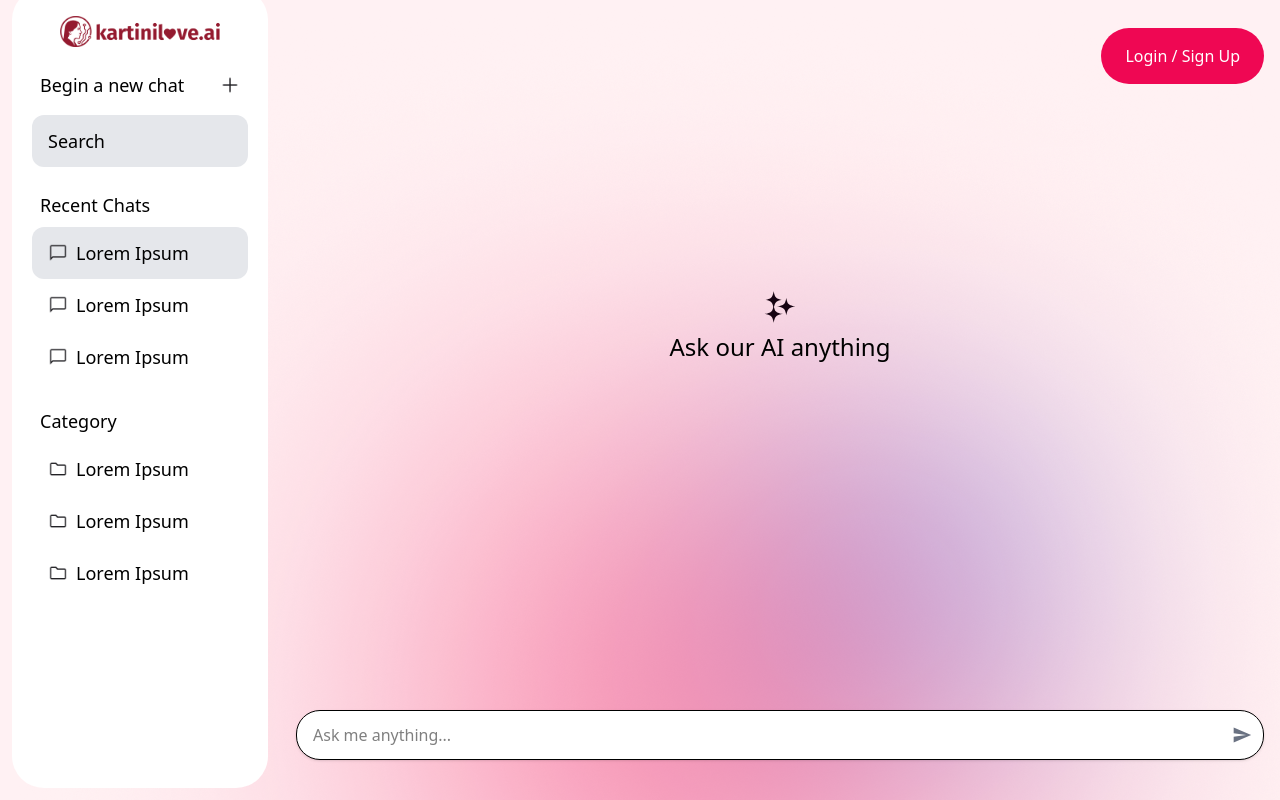
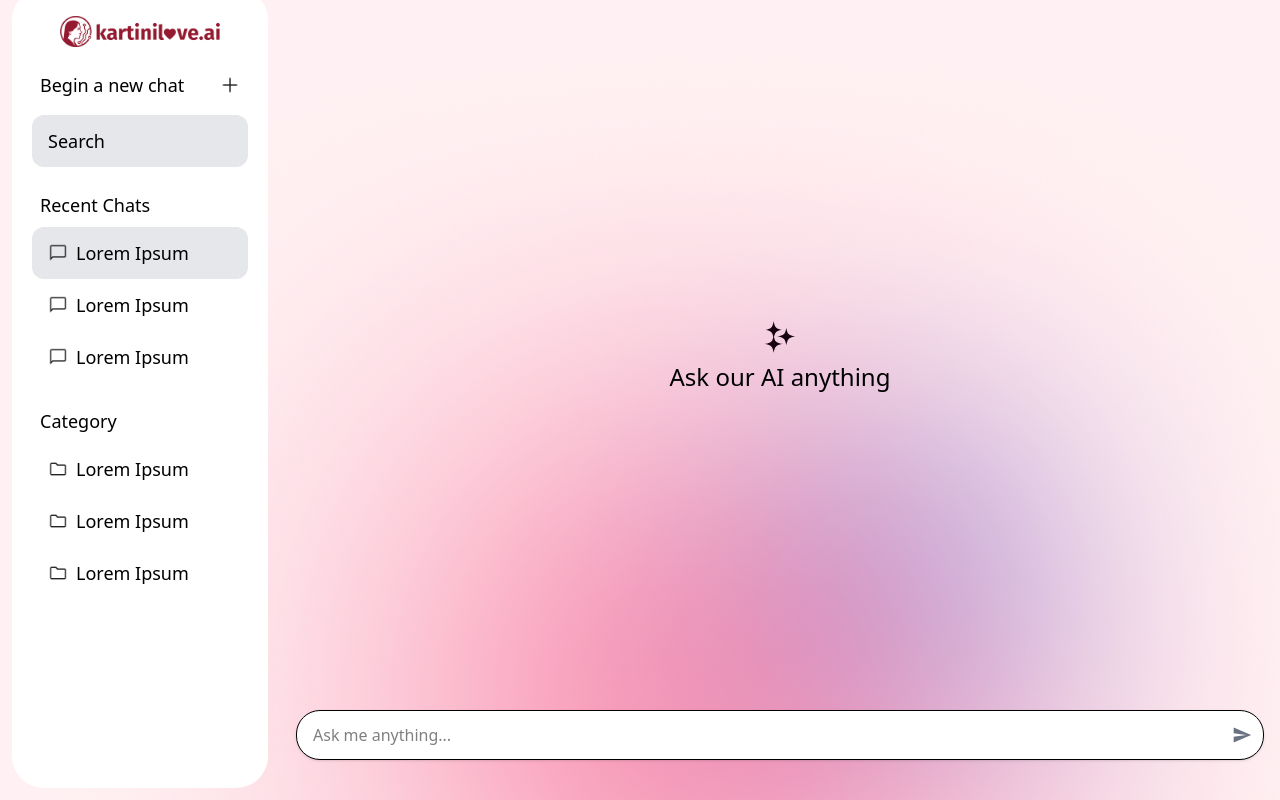
Before and after one commit to PhilipusAdrielTandra/kartinilove.ai, a React app: page /chat in a window 1280 px wide. Built offline with nearby package versions, Linux system fonts and the light colour scheme; the HTML template or start-up script is replaced by a standard one.

Commit message:
Adjusted chat UI

```diff
--- a/src/pages/Chat.tsx
+++ b/src/pages/Chat.tsx
@@ -112,7 +112,7 @@ export default function Chat() {
       </div>
 
       {/* Login/Sign Up Button - Desktop only */}
-      <div className="hidden md:block absolute top-4 right-4 z-10">
+      <div className="hidden md:hidden absolute top-4 right-4 z-10">
             <button className="bg-[#EF0753] rounded-full px-6 py-4 md-px-7 md-py-3 my-3 md-my-5">
                 <Link to="/account" className="text-white hover:text-gray-200">
                   {t("login_signup")}
@@ -184,7 +184,7 @@ export default function Chat() {
         </div>
       </aside>
 
-      <main className="flex-1 flex flex-col pt-16 md:pt-0 relative z-10">
+      <main className="flex-1 flex flex-col mt-15 md:pt-0 relative z-10">
         <div className="flex-1 overflow-y-auto p-6 space-y-4 flex flex-col">
           {messages.length === 0 ? (
             <div className="flex-1 flex flex-col items-center justify-center text-black text-lg space-y-2">
```
